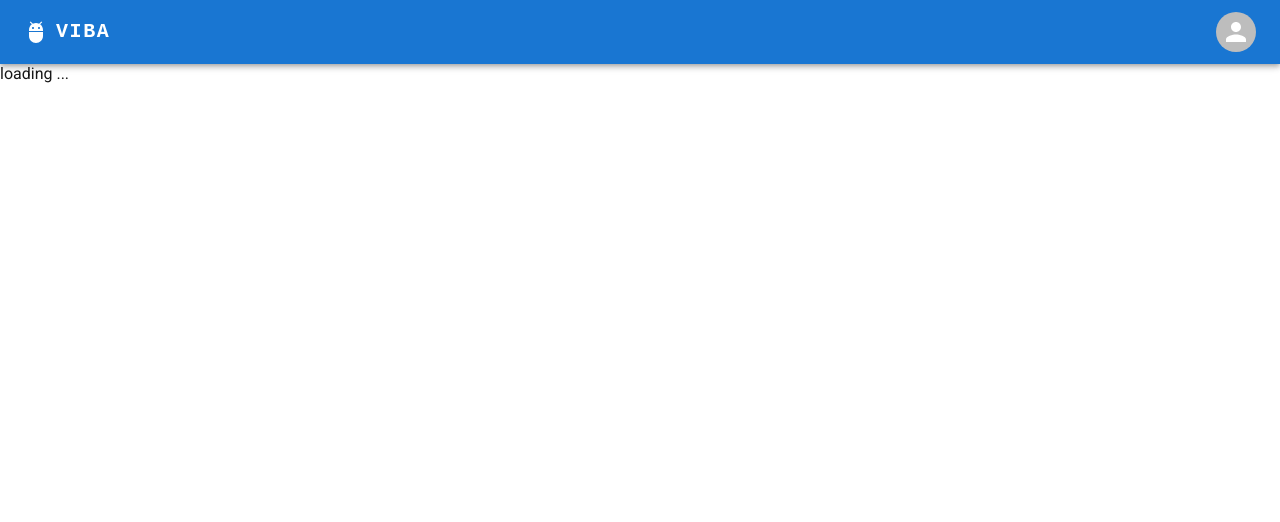
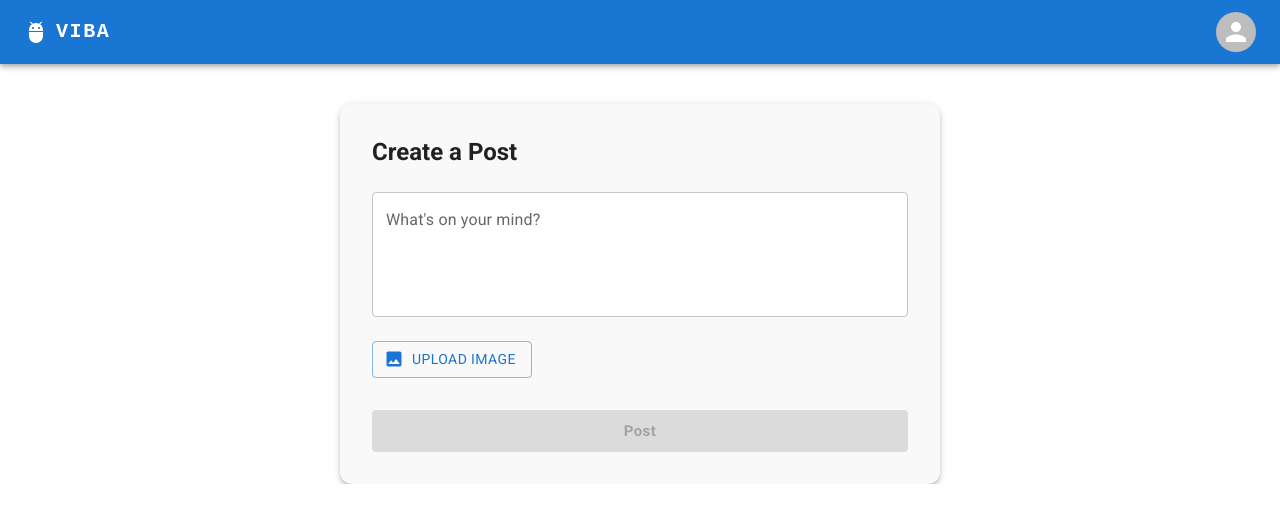
Before and after one commit to Abdelrrahman-Alaa/viba, a Next.js app: page /create-post in a window 1280 px wide. Before the commit this address had no page. Shown: the top 522 px of the page. Built offline with nearby package versions, Linux system fonts and the light colour scheme; what @mui/material-nextjs would draw is missing.

Commit message:
Handle create post feature

```diff
--- a/src/app/_navbar/page.tsx
+++ b/src/app/_navbar/page.tsx
@@ -1,4 +1,5 @@
 "use client";
+
 import React, { useEffect, useState } from "react";
 import AppBar from "@mui/material/AppBar";
 import Box from "@mui/material/Box";
@@ -21,8 +22,8 @@ import { removeToken } from "../_redux/authSlice";
 
 function Navbar() {
   const token = useSelector((store: State) => store.authReducer.token);
-  let router = useRouter();
-  let dispatch = useDispatch();
+  const router = useRouter();
+  const dispatch = useDispatch();
   function logout() {
     router.push("/login");
     dispatch(removeToken());
--- a/src/app/_redux/authSlice.ts
+++ b/src/app/_redux/authSlice.ts
@@ -16,7 +16,7 @@ let authSlice = createSlice({
   name: "auth",
   initialState,
   reducers: {
-    setloading: (state) => {
+    setLoading: (state) => {
       state.loading = true;
     },
     setToken: (state, action) => {
@@ -39,4 +39,4 @@ let authSlice = createSlice({
 
 export let authReducer = authSlice.reducer;
 
-export let { removeToken, setError, setloading, setToken } = authSlice.actions;
+export let { removeToken, setError, setLoading, setToken } = authSlice.actions;
--- a/src/app/_redux/postSlice.ts
+++ b/src/app/_redux/postSlice.ts
@@ -2,8 +2,9 @@ import { createAsyncThunk, createSlice } from "@reduxjs/toolkit";
 import { Post } from "../interfaces";
 
 let initialState = {
-  isLoading: false as Boolean,
+  isLoading: false as boolean,
   posts: [] as Post[],
+  post: null as null,
   error: null as any,
 };
 
@@ -19,17 +20,56 @@ export let getPosts = createAsyncThunk("posts/getPosts", async () => {
     }
   );
   let data = await response.json();
-  console.log(data);
 
   return data;
 });
+
+export let getPost = createAsyncThunk("posts/getPost", async (id: String) => {
+  let response = await fetch(`https://linked-posts.routemisr.com/posts/${id}`, {
+    method: "GET",
+    headers: {
+      token: `${localStorage.getItem("token")}`,
+      "Content-Type": "application/json",
+    },
+  });
+  let data = await response.json();
+
+  return data;
+});
+
+export const createPost = createAsyncThunk(
+  "posts/createPost",
+  async (formData: FormData, thunkAPI) => {
+    try {
+      const token = localStorage.getItem("token");
+      const response = await fetch("https://linked-posts.routemisr.com/posts", {
+        method: "POST",
+        headers: {
+          token: token || "",
+        },
+        body: formData,
+      });
+
+      const data = await response.json();
+
+      if (!response.ok) {
+        return thunkAPI.rejectWithValue(data);
+      }
+
+      return data;
+    } catch (error) {
+      return thunkAPI.rejectWithValue(error);
+    }
+  }
+);
 
 let postSlice = createSlice({
   name: "posts",
   initialState,
   reducers: {},
   extraReducers(builder) {
-    builder.addCase(getPosts.pending, (state, action) => {
+    // Get posts
+    builder.addCase(getPosts.pending, (state) => {
       state.isLoading = true;
     });
     builder.addCase(getPosts.fulfilled, (state, action) => {
@@ -40,6 +80,32 @@ let postSlice = createSlice({
       state.isLoading = false;
       state.error = action.payload;
     });
+
+    // Get one post
+    builder.addCase(getPost.pending, (state) => {
+      state.isLoading = true;
+    });
+    builder.addCase(getPost.fulfilled, (state, action) => {
+      state.isLoading = false;
+      state.post = action.payload.post;
+    });
+    builder.addCase(getPost.rejected, (state, action) => {
+      state.isLoading = false;
+      state.error = action.payload;
+    });
+
+    // Create post
+    builder.addCase(createPost.pending, (state) => {
+      state.isLoading = true;
+    });
+    builder.addCase(createPost.fulfilled, (state, action) => {
+      state.isLoading = false;
+      state.posts = action.payload.data;
+    });
+    builder.addCase(createPost.rejected, (state, action) => {
+      state.isLoading = false;
+      state.error = action.payload;
+    });
   },
 });
 
--- a/src/app/create-post/page.tsx
+++ b/src/app/create-post/page.tsx
@@ -1,10 +1,122 @@
-import React from "react";
-import ProtectedRoute from "../components/ProtectedRoute/ProtectedRoute";
+"use client";
+import React, { ChangeEvent, useState } from "react";
+import {
+  Button,
+  TextField,
+  Typography,
+  Stack,
+  Avatar,
+  Paper,
+  CircularProgress,
+} from "@mui/material";
+import ImageIcon from "@mui/icons-material/Image";
+import { useDispatch, useSelector } from "react-redux";
+import { State, StoreDispatch } from "../_redux/store";
+import { createPost } from "../_redux/postSlice";
+import toast from "react-hot-toast";
+import { useRouter } from 'next/navigation';
 
 export default function CreatePost() {
+  const [text, setText] = useState("");
+  const [image, setImage] = useState<File | null>(null);
+  const [preview, setPreview] = useState<string | null>(null);
+  const dispatch = useDispatch<StoreDispatch>();
+  const isLoading = useSelector((state: State) => state.postsReducer.isLoading);
+  const router = useRouter()
+
+  const handleImageChange = (e: ChangeEvent<HTMLInputElement>) => {
+    const file = e.target.files?.[0];
+    if (file) {
+      setImage(file);
+      setPreview(URL.createObjectURL(file));
+    }
+  };
+
+  const handlePost = () => {
+    if (!text && !image) return;
+
+    const formData = new FormData();
+    formData.append("body", text);
+    if (image) formData.append("image", image);
+
+    dispatch(createPost(formData)).then((res: any) => {
+      if (res.meta.requestStatus === "fulfilled") {
+        toast.success(res.payload.message);
+        router.push("/profile")
+        setText("");
+        setImage(null);
+        setPreview(null);
+      }
+    });
+  };
+
   return (
-    <ProtectedRoute>
-      <div>CreatePost</div>
-    </ProtectedRoute>
+    <Paper
+      elevation={3}
+      sx={{
+        maxWidth: 600,
+        mx: "auto",
+        mt: 5,
+        p: 4,
+        borderRadius: 3,
+        backgroundColor: "#f9f9f9",
+      }}
+    >
+      <Typography variant="h5" fontWeight={600} mb={3}>
+        Create a Post
+      </Typography>
+
+      <TextField
+        label="What's on your mind?"
+        placeholder="Write something interesting..."
+        multiline
+        rows={4}
+        fullWidth
+        value={text}
+        onChange={(e) => setText(e.target.value)}
+        sx={{
+          mb: 3,
+          backgroundColor: "white",
+          borderRadius: 1,
+        }}
+      />
+
+      <Stack direction="row" alignItems="center" spacing={2}>
+        <Button variant="outlined" startIcon={<ImageIcon />} component="label">
+          Upload Image
+          <input
+            type="file"
+            hidden
+            accept="image/*"
+            onChange={handleImageChange}
+          />
+        </Button>
+
+        {preview && (
+          <Avatar
+            variant="rounded"
+            src={preview}
+            sx={{
+              width: 100,
+              height: 100,
+              borderRadius: 1,
+              border: "2px solid #ccc",
+            }}
+          />
+        )}
+      </Stack>
+
+      <Button
+        variant="contained"
+        color="primary"
+        fullWidth
+        size="large"
+        sx={{ mt: 4, textTransform: "none", fontWeight: "bold" }}
+        onClick={handlePost}
+        disabled={(!text && !image) || isLoading}
+      >
+        {isLoading ? <CircularProgress size={24} color="inherit" /> : "Post"}
+      </Button>
+    </Paper>
   );
 }
--- a/src/app/loading.tsx
+++ b/src/app/loading.tsx
@@ -1,6 +1,44 @@
+import * as React from "react";
+import Skeleton from "@mui/material/Skeleton";
+import Stack from "@mui/material/Stack";
 import { Box } from "@mui/material";
-import React from "react";
 
 export default function Loading() {
-  return <div>loading ...</div>;
+  return (
+    <>
+      <Box sx={{ maxWidth: "32rem", mx: "auto", my: "1rem" }}>
+        <Stack spacing={1}>
+          {/* For variant="text", adjust the height via font-size */}
+          <Skeleton variant="text" sx={{ fontSize: "1rem" }} />
+
+          {/* For other variants, adjust the size with `width` and `height` */}
+          <Skeleton variant="circular" width={40} height={40} />
+          <Skeleton variant="rectangular" height={60} />
+          <Skeleton variant="rounded" height={60} />
+        </Stack>
+      </Box>
+      <Box sx={{ maxWidth: "32rem", mx: "auto", my: "1rem" }}>
+        <Stack spacing={1}>
+          {/* For variant="text", adjust the height via font-size */}
+          <Skeleton variant="text" sx={{ fontSize: "1rem" }} />
+
+          {/* For other variants, adjust the size with `width` and `height` */}
+          <Skeleton variant="circular" width={40} height={40} />
+          <Skeleton variant="rectangular" height={60} />
+          <Skeleton variant="rounded" height={60} />
+        </Stack>
+      </Box>
+      <Box sx={{ maxWidth: "32rem", mx: "auto", my: "1rem" }}>
+        <Stack spacing={1}>
+          {/* For variant="text", adjust the height via font-size */}
+          <Skeleton variant="text" sx={{ fontSize: "1rem" }} />
+
+          {/* For other variants, adjust the size with `width` and `height` */}
+          <Skeleton variant="circular" width={40} height={40} />
+          <Skeleton variant="rectangular" height={60} />
+          <Skeleton variant="rounded" height={60} />
+        </Stack>
+      </Box>
+    </>
+  );
 }
--- a/src/app/login/page.tsx
+++ b/src/app/login/page.tsx
@@ -5,7 +5,7 @@ import { useFormik } from "formik";
 import React from "react";
 import { useDispatch, useSelector } from "react-redux";
 import { State } from "../_redux/store";
-import { setError, setloading, setToken } from "../_redux/authSlice";
+import { setError, setLoading, setToken } from "../_redux/authSlice";
 import { useRouter } from "next/navigation";
 
 export default function Login() {
@@ -14,7 +14,7 @@ export default function Login() {
   let isLoading = useSelector((store: State) => store.authReducer.loading);
 
   async function login(values: { email: string; password: string }) {
-    dispatch(setloading());
+    dispatch(setLoading());
     try {
       let res = await fetch(`https://linked-posts.routemisr.com/users/signin`, {
         method: "POST",
--- a/src/app/page.tsx
+++ b/src/app/page.tsx
@@ -10,9 +10,7 @@ import { Box } from "@mui/material";
 import PostComponent from "./components/PostComponent/PostComponent";
 
 export default function Home() {
-  let { isLoading, posts, error } = useSelector(
-    (state: State) => state.postsReducer
-  );
+  let { isLoading, posts } = useSelector((state: State) => state.postsReducer);
   let dispatch = useDispatch<StoreDispatch>();
 
   useEffect(() => {
--- a/src/app/register/page.tsx
+++ b/src/app/register/page.tsx
@@ -16,13 +16,12 @@ import { useFormik } from "formik";
 import React from "react";
 import { useDispatch, useSelector } from "react-redux";
 import { State } from "../_redux/store";
-import { setError, setloading, setToken } from "../_redux/authSlice";
+import { setError, setLoading, setToken } from "../_redux/authSlice";
 import { DatePicker } from "@mui/x-date-pickers";
 import * as Yup from "yup";
 import { useRouter } from "next/navigation";
 
 export default function Register() {
-
   let dispatch = useDispatch();
   const router = useRouter();
   let isLoading = useSelector((store: State) => store.authReducer.loading);
@@ -48,7 +47,7 @@ export default function Register() {
   });
 
   async function register(values: any) {
-    dispatch(setloading());
+    dispatch(setLoading());
     try {
       let res = await fetch(`https://linked-posts.routemisr.com/users/signup`, {
         method: "POST",
```
Also changed, not shown: src/app/components/PostComponent/PostComponent.tsx (+33 -10 lines), src/app/single-post/[postId]/page.tsx (added, +34 -0 lines), src/app/single-post/page.tsx (deleted, +0 -7 lines).
